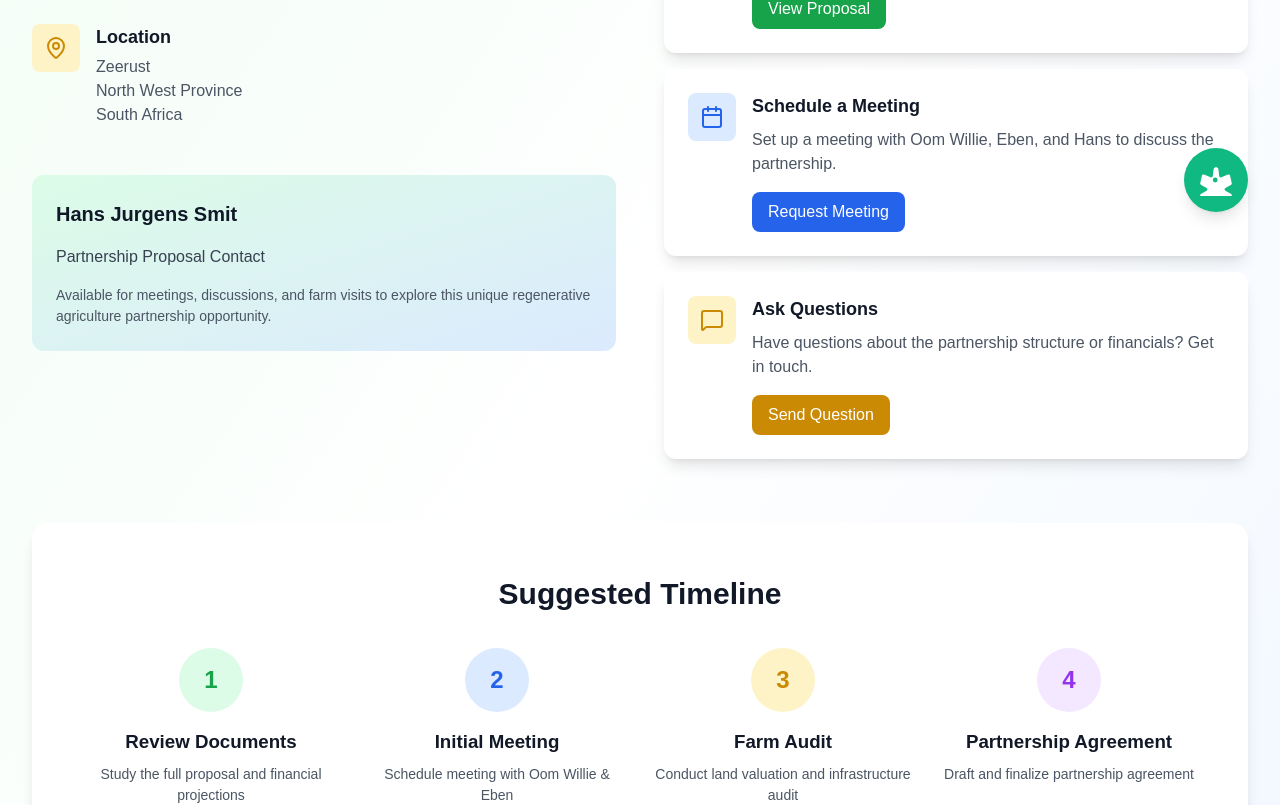
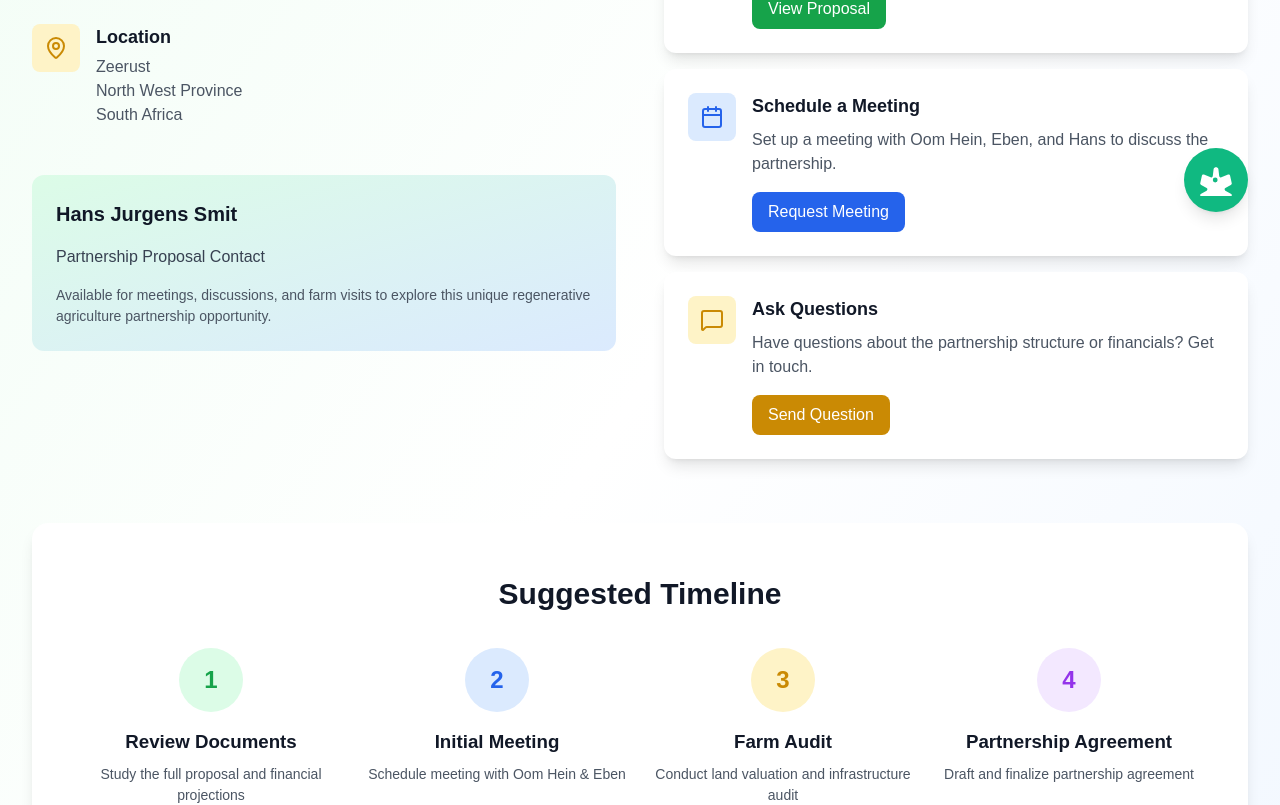
Before and after one commit to JustAGhosT/zeeplan, a Next.js app: page /contact in a window 1280 px wide. Shown: the part 556-1361 px from the top of the page. Built offline with nearby package versions, Linux system fonts and the light colour scheme.

Commit message:
Replace Willie with Hein throughout the site
Co-authored-by: JustAGhosT <5531814+JustAGhosT@users.noreply.github.com>

```diff
--- a/app/contact/page.tsx
+++ b/app/contact/page.tsx
@@ -104,7 +104,7 @@ export default function ContactPage() {
                   <div>
                     <h3 className={styles.actionTitle}>Schedule a Meeting</h3>
                     <p className={styles.actionDescription}>
-                      Set up a meeting with Oom Willie, Eben, and Hans to discuss the partnership.
+                      Set up a meeting with Oom Hein, Eben, and Hans to discuss the partnership.
                     </p>
                     <a
                       href="mailto:hans@zeeplan.com?subject=Partnership%20Meeting%20Request"
@@ -155,7 +155,7 @@ export default function ContactPage() {
                 <span className={`${styles.timelineStepNumber} ${styles.timelineStepNumberBlue}`}>2</span>
               </div>
               <h3 className={styles.timelineStepTitle}>Initial Meeting</h3>
-              <p className={styles.profileDescription}>Schedule meeting with Oom Willie & Eben</p>
+              <p className={styles.profileDescription}>Schedule meeting with Oom Hein & Eben</p>
             </div>
             <div className={styles.timelineStep}>
               <div className={`${styles.timelineStepIcon} ${styles.timelineStepIconYellow}`}>
--- a/app/page.tsx
+++ b/app/page.tsx
@@ -215,7 +215,7 @@ export default function Home() {
               </div>
               <h3 className={styles.featureCardTitle}>Family Control Maintained (70%)</h3>
               <p className={styles.featureCardText}>
-                Eben and Willie retain 70% ownership (35% each). Partnership equity starts at 0% and grows only when
+                Eben and Hein retain 70% ownership (35% each). Partnership equity starts at 0% and grows only when
                 revenue targets are met.
               </p>
             </div>
@@ -227,7 +227,7 @@ export default function Home() {
               </div>
               <h3 className={styles.featureCardTitle}>Zero Cash Risk</h3>
               <p className={styles.featureCardText}>
-                No money required from Eben or Willie. Hans brings R48K-98K in livestock and pure sweat equity. You risk
+                No money required from Eben or Hein. Hans brings R48K-98K in livestock and pure sweat equity. You risk
                 nothing financially.
               </p>
             </div>
```
